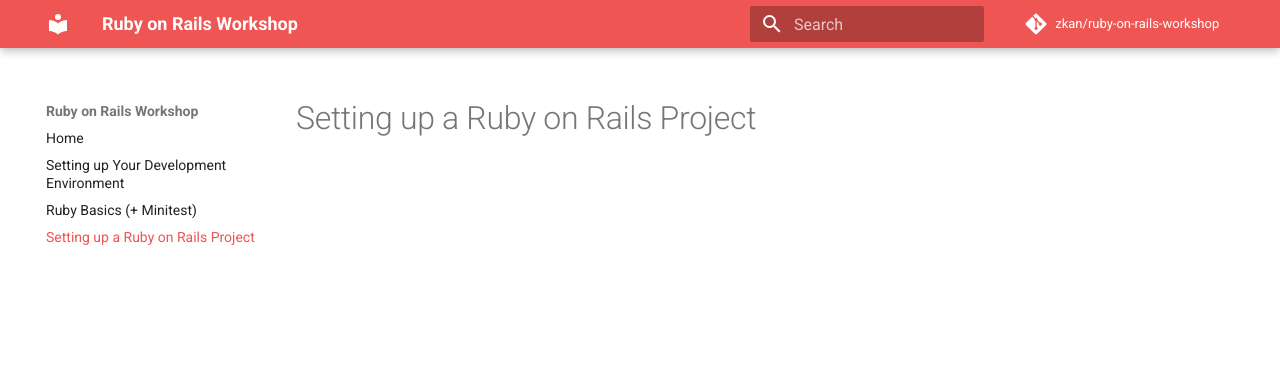
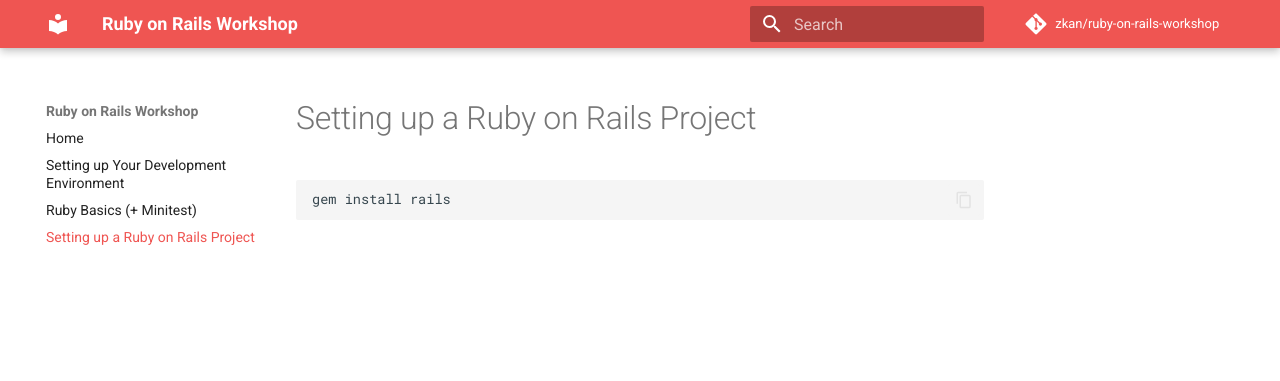
Before and after one commit to zkan/rails-unpacked-and-demystified-workshop, an MkDocs documentation site: the page built from docs/setting-up-a-ruby-on-rails-project.md, in a window 1280 px wide. Shown: the top 381 px of the page. Built offline with MkDocs 1.6.1 and Material for MkDocs 9.7.7, drawn with Linux system fonts in a browser that asks for light colours; comment, search, counter and statistics services are not loaded.

Commit message:
Add Rails installation command

````diff
--- a/docs/setting-up-a-ruby-on-rails-project.md
+++ b/docs/setting-up-a-ruby-on-rails-project.md
@@ -1 +1,5 @@
 # Setting up a Ruby on Rails Project
+
+```bash
+gem install rails
+```
````
